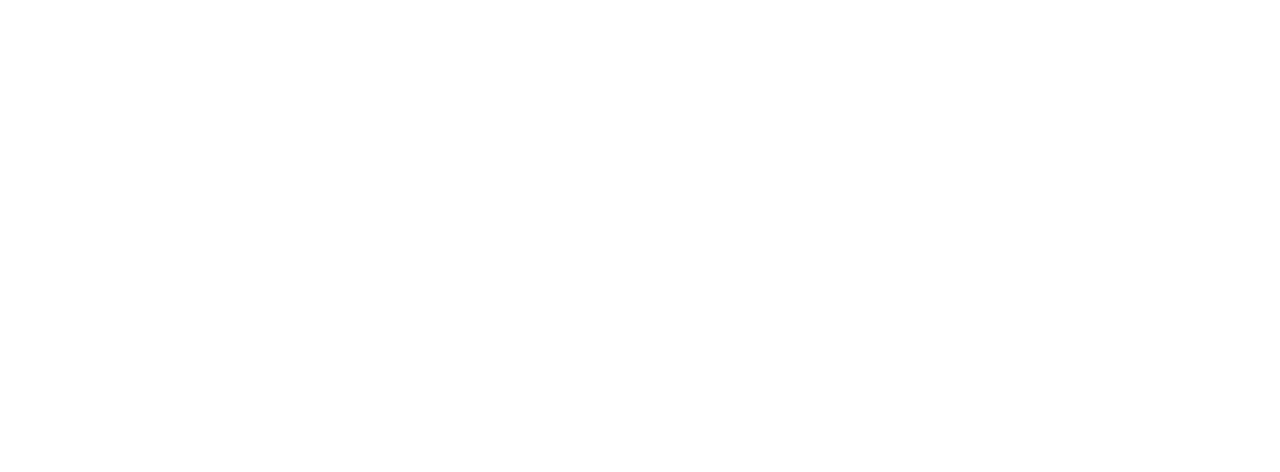
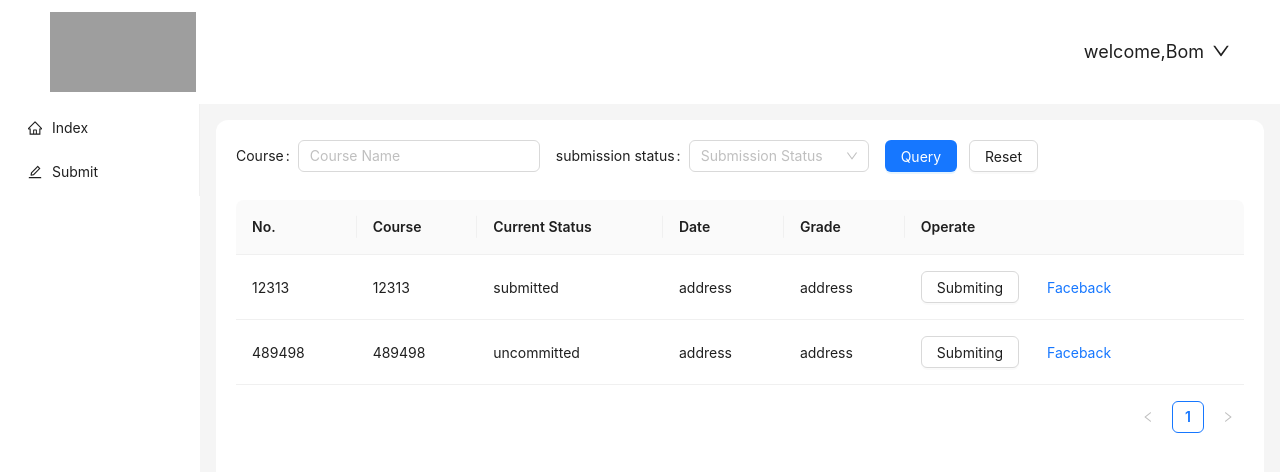
Before and after one commit to AriesGenius/homework-fe, a React (Vite) app: page /work/courses in a window 1280 px wide. Before the commit this address had no page. Shown: the top 472 px of the page. Built offline with nearby package versions, Linux system fonts and the light colour scheme; grey boxes are pictures that could not be loaded.

Commit message:
course page

```diff
--- a/src/App.jsx
+++ b/src/App.jsx
@@ -17,13 +17,20 @@
 
 import logo from "./assets/imgs/logo.png";
 import { Dropdown } from "antd";
-import { DownOutlined, SmileOutlined } from "@ant-design/icons";
+import {
+  DownOutlined,
+  EditOutlined,
+  HomeOutlined,
+  SmileOutlined,
+} from "@ant-design/icons";
 import { Space, Form, Menu } from "antd";
 import { useState } from "react";
 import { Modal } from "antd";
 import { Input } from "antd";
 
 const { Header, Footer, Sider, Content } = Layout;
+
+import Course from "./views/course";
 
 export default function App() {
   return (
@@ -32,6 +39,7 @@
         <Route path="/" element={<Login />} />
         <Route path="/work" element={<LayoutWrap />}>
           <Route index element={<LayoutIndexPage />} />
+          <Route path="courses" element={<Course />} />
           {/* <Route path="about" element={<About />} /> */}
         </Route>
       </Routes>
@@ -42,6 +50,7 @@
 function LayoutWrap() {
   const [pwdVisible, setPwdVisible] = useState(false);
 
+  const navigate = useNavigate();
   return (
     <>
       <Layout>
@@ -69,7 +78,7 @@
                   },
                   {
                     key: "2",
-                    label: <a>Logout</a>,
+                    label: <a href="/">Logout</a>,
                   },
                 ],
               }}
@@ -87,9 +96,21 @@
               defaultSelectedKeys={["1"]}
               defaultOpenKeys={["sub1"]}
               mode="inline"
+              onClick={({ key }) => {
+                navigate(key);
+              }}
               items={[
-                { key: "1", label: "Option 1" },
-                { key: "2", label: "Option 2" },
+                {
+                  key: "/work",
+                  label: "Index",
+                  icon: <HomeOutlined />,
+                },
+                {
+                  key: "/work/courses",
+                  label: "Submit",
+                  icon: <EditOutlined />,
+                },
+                // { key: "2", label: "Option 2" },
               ]}
             />
           </Sider>
--- /dev/null
+++ b/src/views/course/index.jsx
@@ -0,0 +1,127 @@
+import { Button, Form } from "antd";
+import { Select } from "antd";
+import { message } from "antd";
+import { Upload } from "antd";
+import { Input } from "antd";
+import { Table } from "antd";
+import React from "react";
+
+export default function Index() {
+  const dataSource = [
+    {
+      key: "1",
+      status: "1",
+      name: "12313",
+      age: 32,
+      address: "address",
+    },
+    {
+      key: "2",
+      status: "2",
+      name: "489498",
+      age: 42,
+      address: "address",
+    },
+  ];
+
+  const uploadProps = {
+    showUploadList: false,
+    name: "file",
+    action: "https://www.mocky.io/v2/5cc8019d300000980a055e76",
+    headers: {
+      authorization: "authorization-text",
+    },
+    onChange(info) {
+      if (info.file.status !== "uploading") {
+        console.log(info.file, info.fileList);
+      }
+      if (info.file.status === "done") {
+        message.success(`${info.file.name} file uploaded successfully`);
+      } else if (info.file.status === "error") {
+        message.error(`${info.file.name} file upload failed.`);
+      }
+    },
+  };
+
+  const columns = [
+    {
+      title: "No.",
+      dataIndex: "name",
+      key: "name",
+    },
+    {
+      title: "Course",
+      dataIndex: "name",
+      key: "name",
+    },
+    {
+      title: "Current Status",
+      dataIndex: "status",
+      key: "status",
+      render: (text) => <>{stateObject[text]}</>,
+    },
+    {
+      title: "Date",
+      dataIndex: "address",
+      key: "address",
+    },
+    {
+      title: "Grade",
+      dataIndex: "address",
+      key: "address",
+    },
+    {
+      title: "Operate",
+      render: () => {
+        return (
+          <>
+            <Upload {...uploadProps}>
+              <Button>Submiting</Button>
+            </Upload>
+            &nbsp; &nbsp;
+            <Button type="link">Faceback</Button>
+          </>
+        );
+      },
+    },
+  ];
+
+  const stateMap = [
+    { label: "submitted", value: "1" },
+    { label: "uncommitted", value: "2" },
+  ];
+  const stateObject = stateMap.reduce((obj, item) => {
+    obj[item.value] = item.label;
+    return obj;
+  }, {});
+
+  const [form] = Form.useForm();
+
+  return (
+    <>
+      <Form layout="inline" form={form}>
+        <Form.Item label="Course" name="course">
+          <Input placeholder="Course Name" />
+        </Form.Item>
+        <Form.Item label="submission status">
+          <Select style={{ width: "180px" }} placeholder="Submission Status">
+            {stateMap.map((item) => (
+              <Select.Option value={item.value} key={item.value}>
+                {item.label}
+              </Select.Option>
+            ))}
+          </Select>
+        </Form.Item>
+        <Form.Item>
+          <Button type="primary">Query</Button>
+          &nbsp; &nbsp;
+          <Button>Reset</Button>
+        </Form.Item>
+      </Form>
+      <br />
+      <br />
+
+      <Table dataSource={dataSource} columns={columns} />
+    </>
+  );
+}
--- a/src/views/login/Index.jsx
+++ b/src/views/login/Index.jsx
@@ -13,16 +13,17 @@
   Navigate,
   Outlet,
 } from "react-router-dom";
+import { useState } from "react";
 
 export default function Index() {
+  const [isLogin, setIsLogin] = useState(true);
 
   const nav = useNavigate();
 
   const onFinish = (values) => {
     console.log(values);
 
-
-    nav('/work')
+    nav("/work");
   };
 
   return (
@@ -41,10 +42,14 @@
             labelCol={{ span: 8 }}
             onFinish={onFinish}
           >
+            {isLogin ? (
+              <>
                 <Form.Item
                   label="Type"
                   name="type"
-              rules={[{ required: true, message: "Please input your email!" }]}
+                  rules={[
+                    { required: true, message: "Please input your email!" },
+                  ]}
                   initialValue={"1"}
                 >
                   <Select>
@@ -56,7 +61,9 @@
                 <Form.Item
                   label="Email"
                   name="email"
-              rules={[{ required: true, message: "Please input your email!" }]}
+                  rules={[
+                    { required: true, message: "Please input your email!" },
+                  ]}
                   initialValue={"email"}
                 >
                   <Input type="text" placeholder="email" />
@@ -90,8 +97,79 @@
                 </Form.Item>
 
                 <p style={{ textAlign: "right" }}>
-              <a href="/register">Register</a>
+                  <Button
+                    type="link"
+                    onClick={() => {
+                      setIsLogin(false);
+                    }}
+                  >
+                    No account? Register now
+                  </Button>
                 </p>
+              </>
+            ) : (
+              <>
+                <Form.Item
+                  label="Type"
+                  name="type"
+                  rules={[
+                    { required: true, message: "Please input your email!" },
+                  ]}
+                  initialValue={"1"}
+                >
+                  <Select>
+                    <Select.Option value="1">Student</Select.Option>
+                    <Select.Option value="2">Teacher</Select.Option>
+                  </Select>
+                </Form.Item>
+
+                <Form.Item
+                  label="Email"
+                  name="email"
+                  rules={[
+                    { required: true, message: "Please input your email!" },
+                  ]}
+                  initialValue={"email"}
+                >
+                  <Input type="text" placeholder="email" />
+                </Form.Item>
+                <Form.Item
+                  label="Password"
+                  name="password"
+                  rules={[
+                    {
+                      required: true,
+                      message: "Please input your Password!",
+                    },
+                  ]}
+                  initialValue={"password"}
+                >
+                  <Input type="text" placeholder="Password" />
+                </Form.Item>
+
+                <Form.Item>
+                  <Button
+                    block
+                    htmlType="submit"
+                    type="primary"
+                    className={style.btn}
+                  >
+                    Register
+                  </Button>
+                </Form.Item>
+
+                <p style={{ textAlign: "right" }}>
+                  <Button
+                    type="link"
+                    onClick={() => {
+                      setIsLogin(true);
+                    }}
+                  >
+                    Sign in with an account
+                  </Button>
+                </p>
+              </>
+            )}
           </Form>
         </Col>
       </Row>
```
Lines whose indentation alone changed are shown as unchanged.
